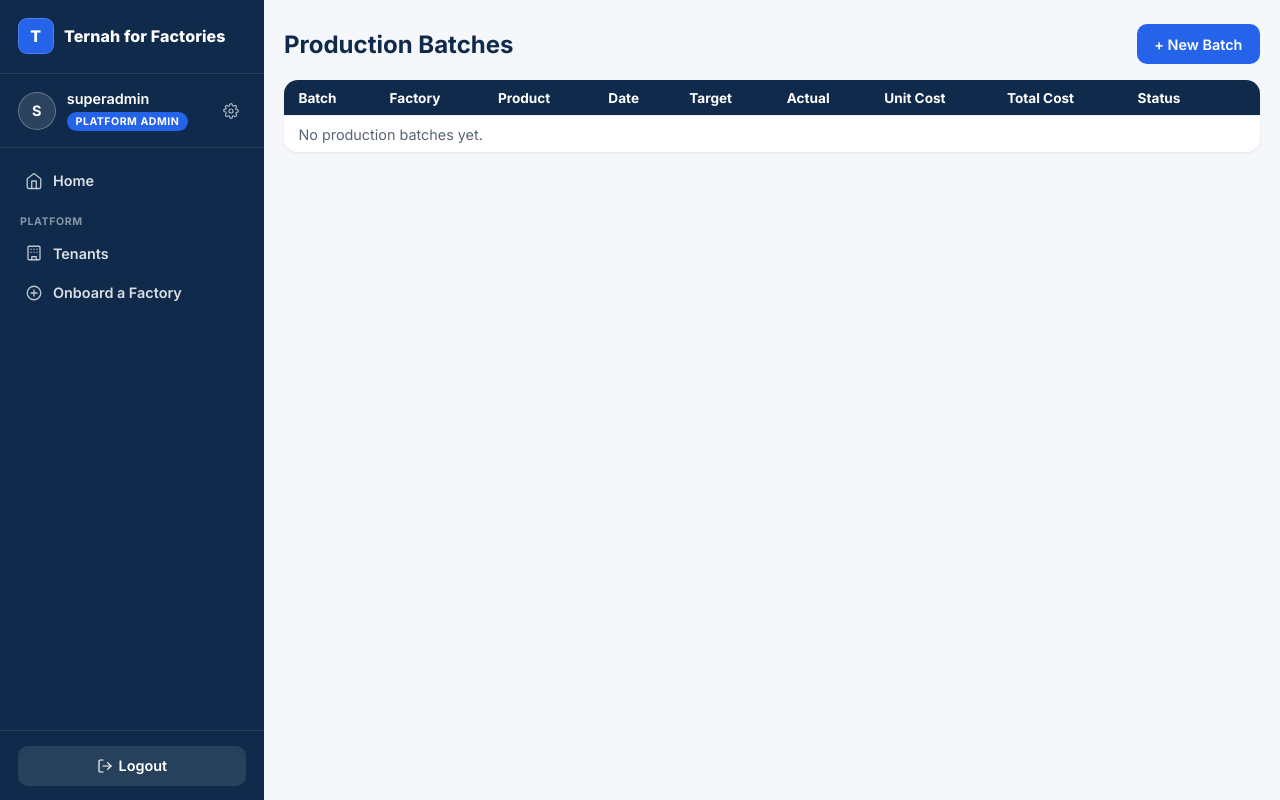
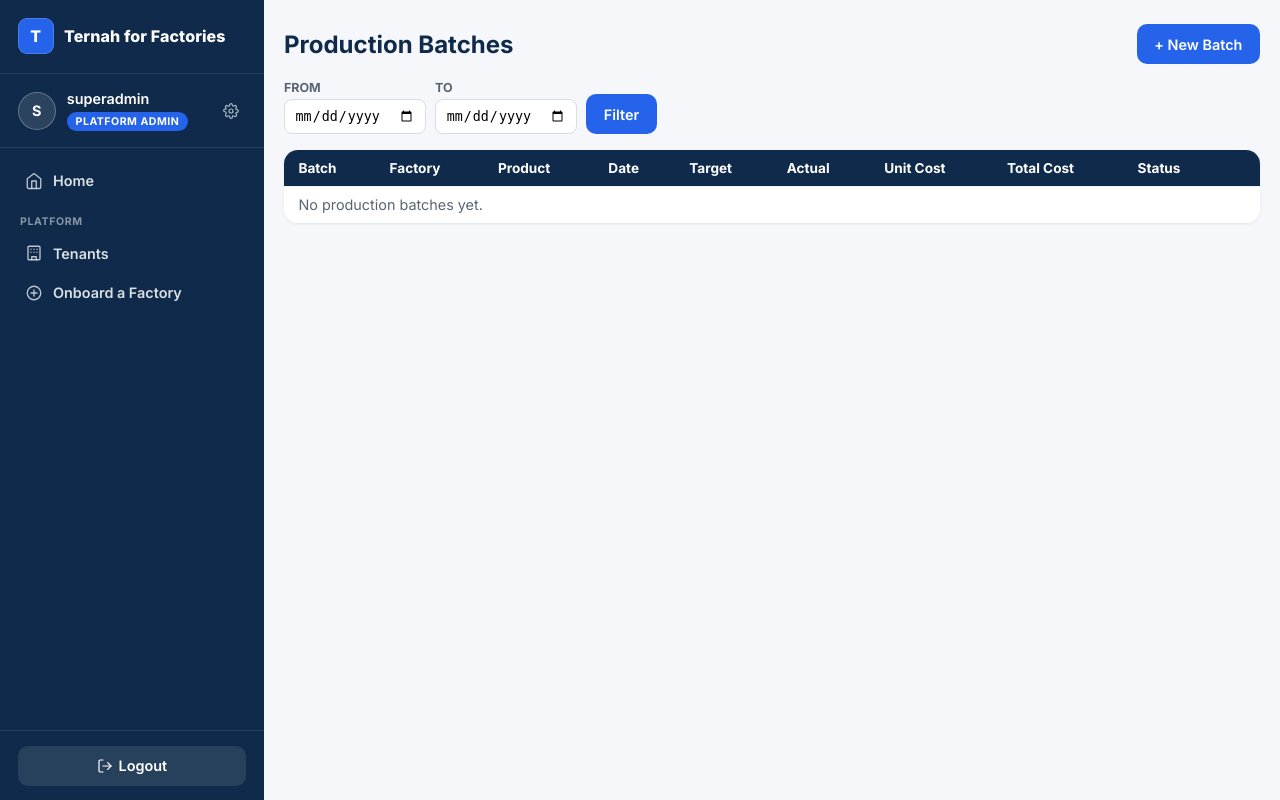
Before and after one commit to jonathan-ndayisenga/ternah-for-factories, a Django app: page /reports/production/ in a window 1280 px wide. Run offline with Django 5.2, Linux system fonts and the light colour scheme; a user stored in the database is signed in; data comes from the database, SQL or seed files in the repository; some libraries are stand-ins or nearby versions.

Commit message:
Add a date filter to the Production Batches report
From/To, same pattern as every other filtered report — filters on the
batch's own date. Verified live: narrows 12 batches down to 7 for a
5-day range, form keeps the picked dates on screen.

Co-Authored-By: Claude Sonnet 5 <noreply@anthropic.com>

```diff
--- a/reports/views.py
+++ b/reports/views.py
@@ -223,9 +223,17 @@ def chart_monthly_gp(request):
 @login_required
 def production_report(request):
     """Owner-only: every batch ever run, cost and all."""
+    date_from = request.GET.get("from", "")
+    date_to = request.GET.get("to", "")
     batches = ProductionBatch.objects.filter(business=_biz(request)) \
         .select_related("product", "formula", "branch").order_by("-date", "-id")
-    return render(request, "reports/production_report.html", {"batches": batches})
+    if date_from:
+        batches = batches.filter(date__gte=date_from)
+    if date_to:
+        batches = batches.filter(date__lte=date_to)
+    return render(request, "reports/production_report.html", {
+        "batches": batches, "date_from": date_from, "date_to": date_to,
+    })
 
 
 @login_required
--- a/templates/reports/production_report.html
+++ b/templates/reports/production_report.html
@@ -8,6 +8,16 @@
     <a class="btn" href="{% url 'production:batch_create' %}">+ New Batch</a>
   {% endif %}
 </div>
+
+<form method="get" style="display:flex;gap:.6rem;align-items:flex-end;flex-wrap:wrap;margin-bottom:1rem">
+  <div><label style="display:block;font-size:.78rem;font-weight:700;color:var(--muted);text-transform:uppercase;margin-bottom:.25rem">From</label>
+    <input name="from" type="date" value="{{ date_from }}" style="padding:.5rem .6rem;border:1px solid #D7DEE6;border-radius:8px"></div>
+  <div><label style="display:block;font-size:.78rem;font-weight:700;color:var(--muted);text-transform:uppercase;margin-bottom:.25rem">To</label>
+    <input name="to" type="date" value="{{ date_to }}" style="padding:.5rem .6rem;border:1px solid #D7DEE6;border-radius:8px"></div>
+  <button class="btn">Filter</button>
+  {% if date_from or date_to %}<a class="btn ghost" style="background:#EDF1F5;color:var(--ternah-navy)" href="{% url 'reports:production_report' %}">Clear</a>{% endif %}
+</form>
+
 <div class="table-scroll">
 <table class="list">
   <tr><th>Batch</th><th>Factory</th><th>Product</th><th>Date</th><th>Target</th><th>Actual</th><th>Unit Cost</th><th>Total Cost</th><th>Status</th><th></th></tr>
@@ -32,7 +42,7 @@
       {% endif %}
     </td>
   </tr>
-  {% empty %}<tr><td colspan="10" style="color:var(--muted)">No production batches yet.</td></tr>{% endfor %}
+  {% empty %}<tr><td colspan="10" style="color:var(--muted)">No production batches{% if date_from or date_to %} in range{% else %} yet{% endif %}.</td></tr>{% endfor %}
 </table>
 </div>
 {% endblock %}
```
